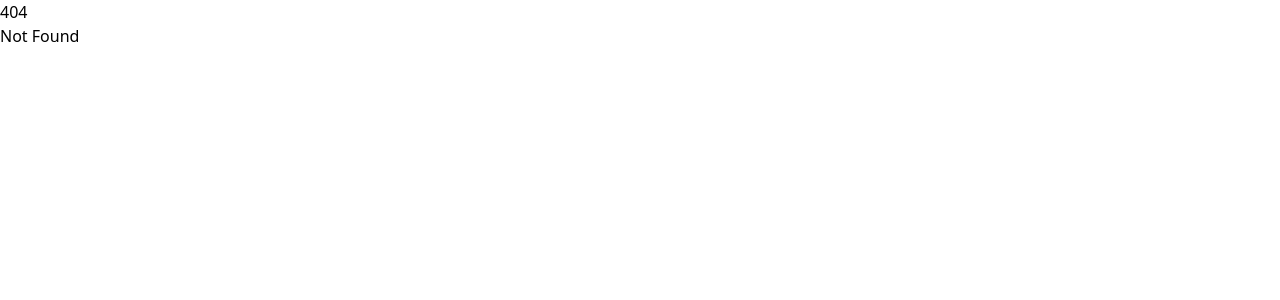
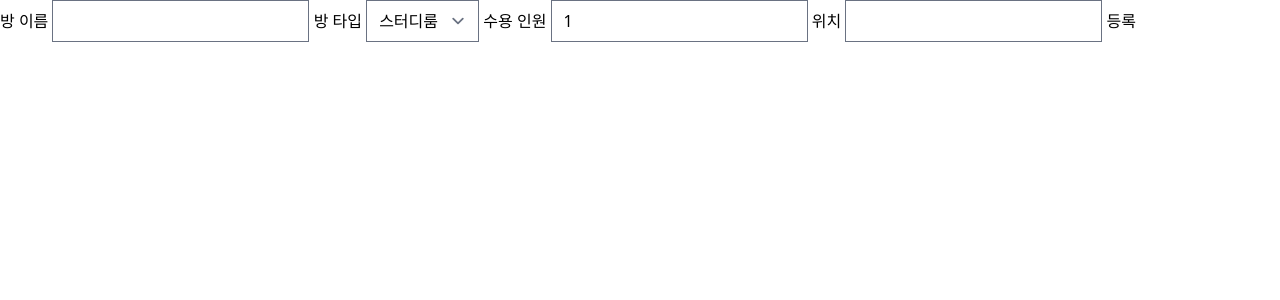
Before and after one commit to rion-5/cfrs-app, a SvelteKit app: page /admin/rooms/new in a window 1280 px wide. Before the commit this address had no page. Shown: the top 300 px of the page. Built offline with nearby package versions, Linux system fonts and the light colour scheme.

Commit message:
create room

```diff
--- a/package.json
+++ b/package.json
@@ -43,6 +43,7 @@
 		"vitest": "^3.0.0"
 	},
 	"dependencies": {
-		"@prisma/client": "^6.6.0"
+		"@prisma/client": "^6.6.0",
+		"dotenv": "^16.4.7"
 	}
 }
--- /dev/null
+++ b/src/lib/server/prisma.ts
@@ -0,0 +1,7 @@
+//src/lib/server/prisma.ts
+import { PrismaClient } from '@prisma/client';
+import dotenv from 'dotenv';
+
+dotenv.config(); // 👈 이 줄 추가!
+const prisma = new PrismaClient();
+export default prisma;
--- /dev/null
+++ b/src/routes/admin/rooms/new/+page.server.ts
@@ -0,0 +1,20 @@
+// src/routes/admin/rooms/new/+page.server.ts
+import type { Actions } from './$types';
+import prisma from '$lib/server/prisma';
+import { redirect } from '@sveltejs/kit';
+
+export const actions: Actions = {
+  default: async ({ request }) => {
+    const data = await request.formData();
+    const name = data.get('name') as string;
+    const type = data.get('type') as 'STUDY' | 'LECTURE' | 'READING';
+    const capacity = parseInt(data.get('capacity') as string);
+    const location = data.get('location') as string;
+
+    await prisma.room.create({
+      data: { name, type, capacity, location }
+    });
+
+    throw redirect(303, '/admin/rooms');
+  }
+};
--- /dev/null
+++ b/src/routes/admin/rooms/new/+page.svelte
@@ -0,0 +1,31 @@
+<!-- src/routes/admin/rooms/new/+page.svelte -->
+<script lang='ts'>
+    let name = '';
+    let type = 'STUDY';
+    let capacity = 1;
+    let location = '';
+  </script>
+
+  <form method="POST">
+    <label>방 이름
+      <input name="name" bind:value={name} required />
+    </label>
+
+    <label>방 타입
+      <select name="type" bind:value={type}>
+        <option value="STUDY">스터디룸</option>
+        <option value="LECTURE">강의실</option>
+        <option value="READING">열람실</option>
+      </select>
+    </label>
+
+    <label>수용 인원
+      <input type="number" name="capacity" bind:value={capacity} min="1" required />
+    </label>
+
+    <label>위치
+      <input name="location" bind:value={location} />
+    </label>
+
+    <button type="submit">등록</button>
+  </form>
--- /dev/null
+++ b/src/routes/rooms/+page.server.ts
@@ -0,0 +1,7 @@
+// src/routes/rooms/+page.server.ts
+import prisma from '$lib/server/prisma';
+
+export async function load() {
+  const rooms = await prisma.room.findMany();
+  return { rooms };
+}
--- /dev/null
+++ b/src/routes/rooms/+page.svelte
@@ -0,0 +1,11 @@
+<!-- src/routes/rooms/+page.svelte -->
+<script lang="ts">
+    export let data;
+  </script>
+
+  <h1>방 목록</h1>
+  <ul>
+    {#each data.rooms as room}
+      <li>{room.name} ({room.type}) - 정원 {room.capacity}명</li>
+    {/each}
+  </ul>
```
Also changed, not shown: 1 other file (tests, documents, lock files or other folders).
